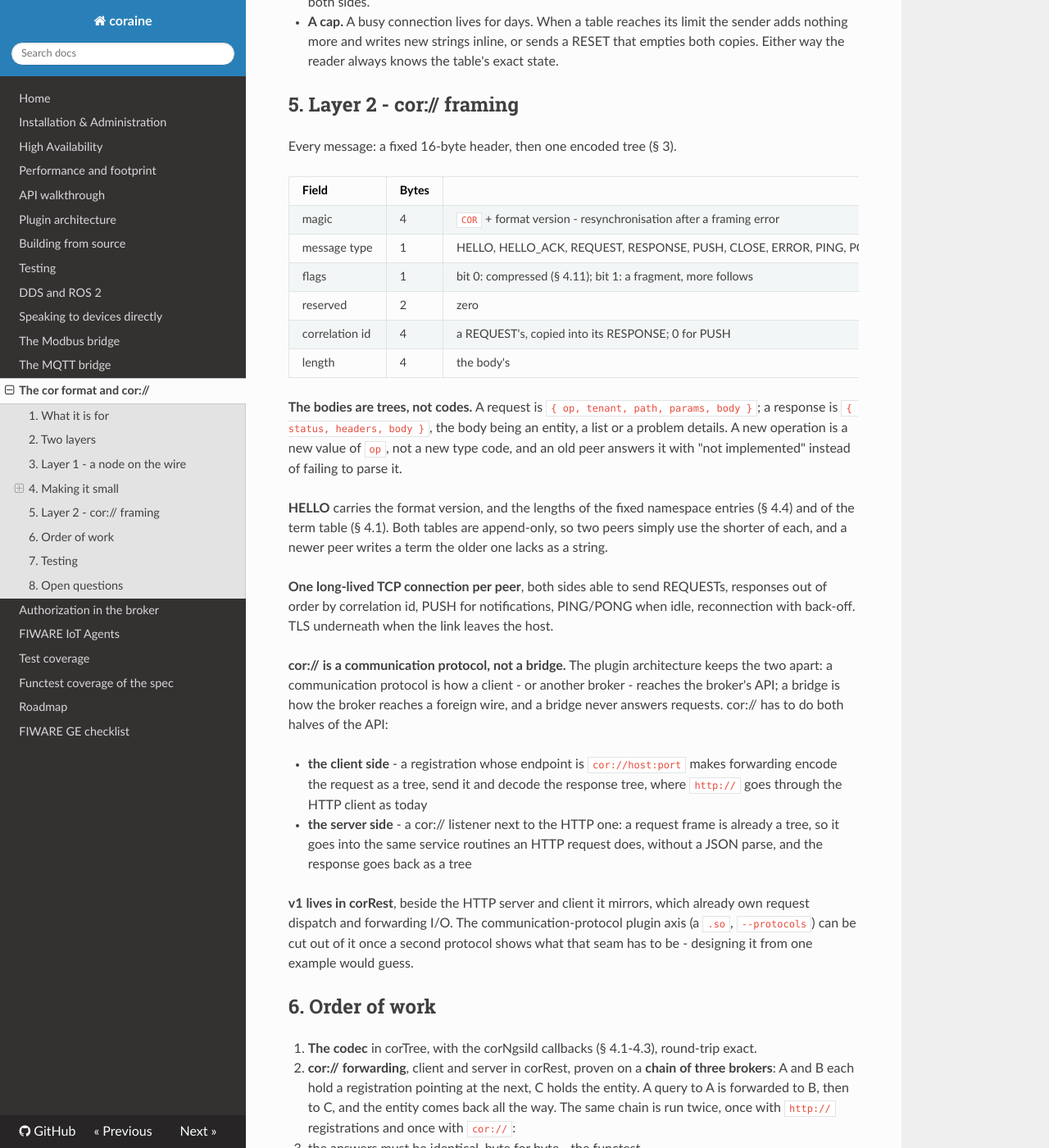
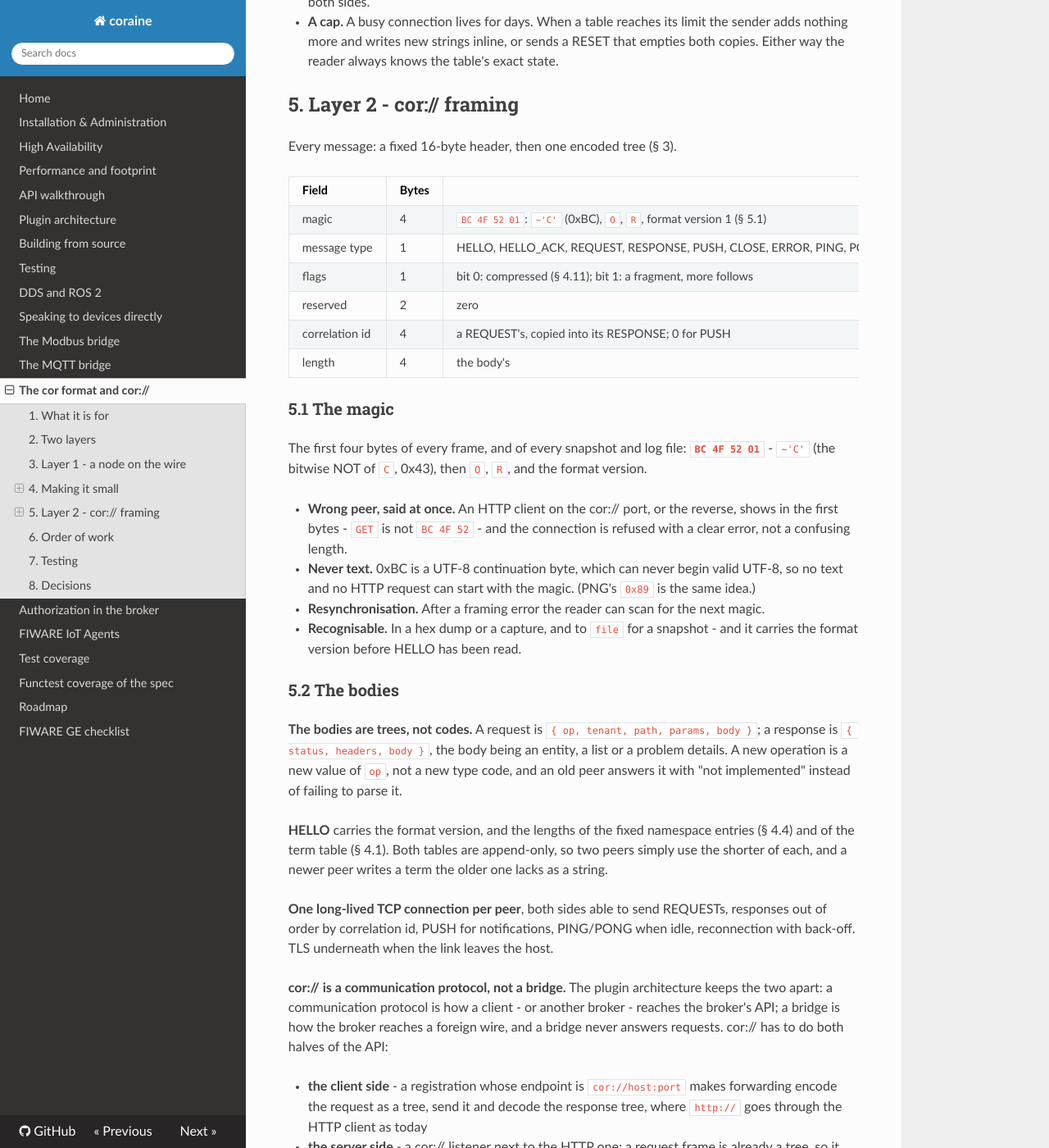
Before and after one commit to SEAMWARE/coraine, an MkDocs documentation site: the page built from doc/cor-protocol.md, in a window 1280 px wide and 1400 px high, scrolled down 4991 px. Shown: the whole window at 82% size. Built offline with MkDocs 1.6.1, drawn with Linux system fonts in a browser that asks for light colours; nearby versions of some CDN libraries; comment, search, counter and statistics services are not loaded; some of the changed text lies outside the part shown.

Commit message:
doc: cor format - all decisions taken: little-endian, forwarding first, broker-level tests, names in the string table, magic BC 4F 52 01 (~'C' O R + version), per-connection tables
Co-Authored-By: Claude Opus 5.5 <noreply@anthropic.com>

```diff
--- a/doc/cor-protocol.md
+++ b/doc/cor-protocol.md
@@ -215,12 +215,28 @@ Every message: a fixed 16-byte header, then one encoded tree (§ 3).
 
 | Field | Bytes | |
 |---|---|---|
-| magic | 4 | `COR` + format version - resynchronisation after a framing error |
+| magic | 4 | `BC 4F 52 01`: `~'C'` (0xBC), `O`, `R`, format version 1 (§ 5.1) |
 | message type | 1 | HELLO, HELLO_ACK, REQUEST, RESPONSE, PUSH, CLOSE, ERROR, PING, PONG |
 | flags | 1 | bit 0: compressed (§ 4.11); bit 1: a fragment, more follows |
 | reserved | 2 | zero |
 | correlation id | 4 | a REQUEST's, copied into its RESPONSE; 0 for PUSH |
 | length | 4 | the body's |
+
+### 5.1 The magic
+
+The first four bytes of every frame, and of every snapshot and log file: **`BC 4F 52 01`** -
+`~'C'` (the bitwise NOT of `C`, 0x43), then `O`, `R`, and the format version.
+
+- **Wrong peer, said at once.** An HTTP client on the cor:// port, or the reverse, shows in the first
+  bytes - `GET ` is not `BC 4F 52` - and the connection is refused with a clear error, not a
+  confusing length.
+- **Never text.** 0xBC is a UTF-8 continuation byte, which can never begin valid UTF-8, so no text
+  and no HTTP request can start with the magic. (PNG's `0x89` is the same idea.)
+- **Resynchronisation.** After a framing error the reader can scan for the next magic.
+- **Recognisable.** In a hex dump or a capture, and to `file` for a snapshot - and it carries the
+  format version before HELLO has been read.
+
+### 5.2 The bodies
 
 **The bodies are trees, not codes.** A request is `{ op, tenant, path, params, body }`; a response
 is `{ status, headers, body }`, the body being an entity, a list or a problem details. A new
@@ -275,14 +291,13 @@ example would guess.
 - a malformed-input pass: a truncated buffer, a length that lies, an unknown tag. The decoder
   must reject each of them without reading past the end
 
-## 8. Open questions
+## 8. Decisions
 
-1. **Byte order** - little-endian (proposed, § 3) or network order?
-2. ~~First consumer~~ **Decided:** forwarded requests, on the three-broker chain (§ 6); the
-   snapshot comes after.
-3. **Testing** - through the broker plus `corJson -bin` (§ 7), rather than a library-level suite?
-4. **The string table** - for names only in v1 (proposed), or for values too?
-5. **Name of the magic** - `COR` + version, or something that does not read as an English word in
-   a hex dump?
-6. ~~The tables' lifetime on cor://~~ **Decided:** per connection, sent once and reused across
-   requests - the reason connections persist (§ 4.13).
+All taken - 2026-10-01:
+
+1. **Byte order** - little-endian (§ 3).
+2. **First consumer** - forwarded requests, on the three-broker chain (§ 6); the snapshot after.
+3. **Testing** - through the broker, plus `corJson -bin` (§ 7); no library-level suite.
+4. **The string table** - names in v1 (§ 4.5).
+5. **The magic** - `BC 4F 52 01`, `~'C'` `O` `R` + version (§ 5.1).
+6. **The tables' lifetime on cor://** - per connection, sent once and reused (§ 4.13).
```
Also changed, not shown: other parts of doc/cor-protocol.md (+2 -2 lines).
